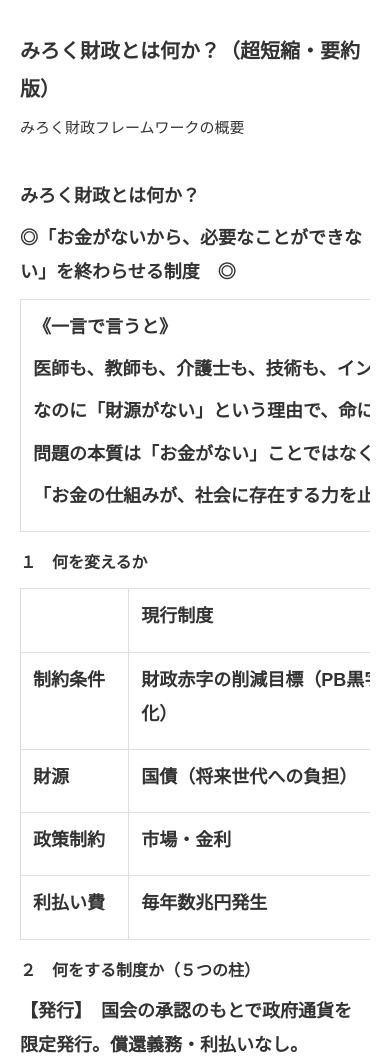
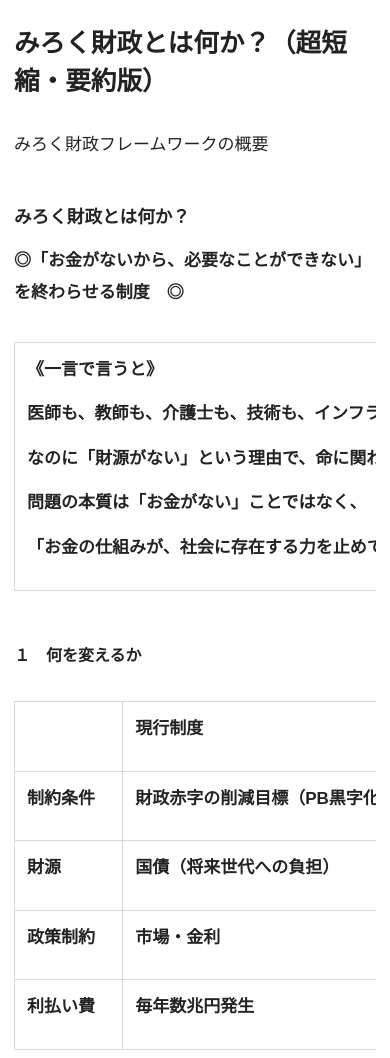
Before and after one commit to pon36981-cyber/369shinsei-site, a plain HTML site: page mirokuzaiseitoha.html in a window 390 px wide. Shown: the top 1058 px of the page. Drawn offline with Linux system fonts and the light colour scheme.

Commit message:
Add files via upload

```diff
--- a/mirokuzaiseitoha.html
+++ b/mirokuzaiseitoha.html
@@ -4,79 +4,115 @@
   <meta charset="UTF-8" />
   <meta name="viewport" content="width=device-width, initial-scale=1.0" />
   <title>みろく財政とは何か？超短縮・要約版</title>
+
+
+
+
 <style>
-    body {
-      font-family: "Hiragino Sans", "Meiryo", "Yu Gothic", sans-serif;
-      font-size: 18px;
-      line-height: 1.8;
-      color: #333;
-      background: #fff;
-      max-width: 760px;
-      margin: 0 auto;
-      padding: 32px 20px 60px;
+body{
+    font-family:"Hiragino Sans","Yu Gothic","Meiryo",sans-serif;
+    max-width:860px;
+    margin:0 auto;
+    padding:32px 18px 60px;
+    color:#222;
+    background:#fff;
+    line-height:1.9;
+    font-size:18px;
 }
 
-    h1 {
-      font-size: 20px;
-      font-weight: bold;
-      margin: 0 0 6px 0;
+h1{
+    font-size:2rem;
+    line-height:1.5;
+    margin:0 0 28px;
+    font-weight:700;
 }
 
-    .subtitle {
-      font-size: 15px;
-      margin: 0 0 18px 0;
+h2{
+    font-size:1.45rem;
+    line-height:1.6;
+    margin:42px 0 18px;
 }
 
-    /* 元のHTMLは table width=680 を持つので、スマホでは横スクロールで崩れないように */
-    .table-wrap {
-      overflow-x: auto;
-      -webkit-overflow-scrolling: touch;
-      margin: 10px 0 16px;
+h3{
+    font-size:1.2rem;
+    line-height:1.6;
+    margin:34px 0 14px;
 }
 
-    table {
-      border-collapse: collapse;
-      width: 100% !important;
-      min-width: 680px;
-      background: #fff;
+h4{
+    font-size:1.1rem;
+    line-height:1.7;
+    margin:28px 0 12px;
 }
 
-    td {
-      border: 1px solid #ddd;
-      padding: 10px 12px;
-      vertical-align: top;
+h5{
+    font-size:1rem;
+    line-height:1.9;
+    margin:18px 0 10px;
 }
 
-    h4 {
-      margin: 18px 0 8px;
-      font-size: 18px;
+p{
+    margin:0 0 14px;
 }
 
-    h5 {
-      margin: 16px 0 8px;
-      font-size: 16px;
+ul{
+    margin:0 0 18px 24px;
 }
 
-    p { margin: 0 0 8px 0; }
+li{
+    margin-bottom:8px;
+}
 
-    a { color: #2a7a2a; text-decoration: none; }
-    a:hover { text-decoration: underline; }
+a{
+    color:#1d4fa3;
+    text-decoration:none;
+}
 
-    .back {
-      margin-top: 22px;
-      font-size: 15px;
+a:hover{
+    text-decoration:underline;
+}
+
+table{
+    width:100%;
+    border-collapse:collapse;
+    margin:18px 0 28px;
+    display:table;
+}
+
+td,th{
+    border:1px solid #d8d8d8;
+    padding:12px;
+    vertical-align:top;
+    line-height:1.8;
+}
+
+.table-wrap{
+    overflow-x:auto;
+    margin:12px 0 22px;
+}
+
+.back-link{
+    margin-top:60px;
+    text-align:center;
+    font-size:1rem;
+}
+
+@media (max-width:768px){
+    body{
+        font-size:17px;
+        padding:24px 14px 50px;
+    }
+
+    h1{
+        font-size:1.6rem;
+    }
+
+    table{
+        min-width:680px;
+    }
 }
 </style>
 
-<style>
-body{
-    font-size:18px !important;
-    line-height:1.9 !important;
-}
-a{
-    color:#1e4fa3 !important;
-}
-</style>
 </head>
 <body>
 
```
Also changed, not shown: 5policies.html (+86 -24 lines), index.html (+93 -34 lines), kokkavision.html (+82 -15 lines), kouninkouho.html (+102 -19 lines), shinnen.html (+102 -19 lines). Lines whose indentation alone changed are shown as unchanged.
